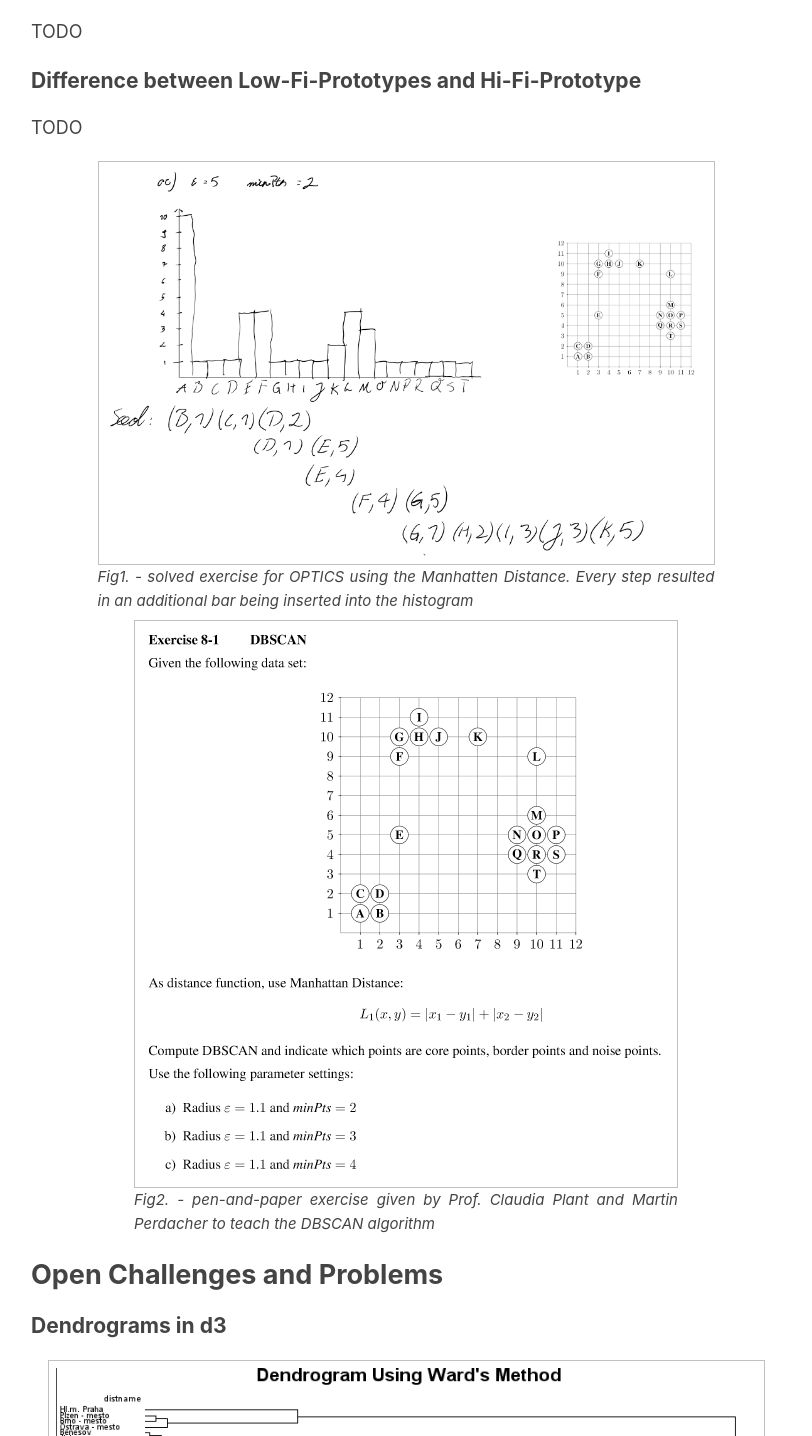
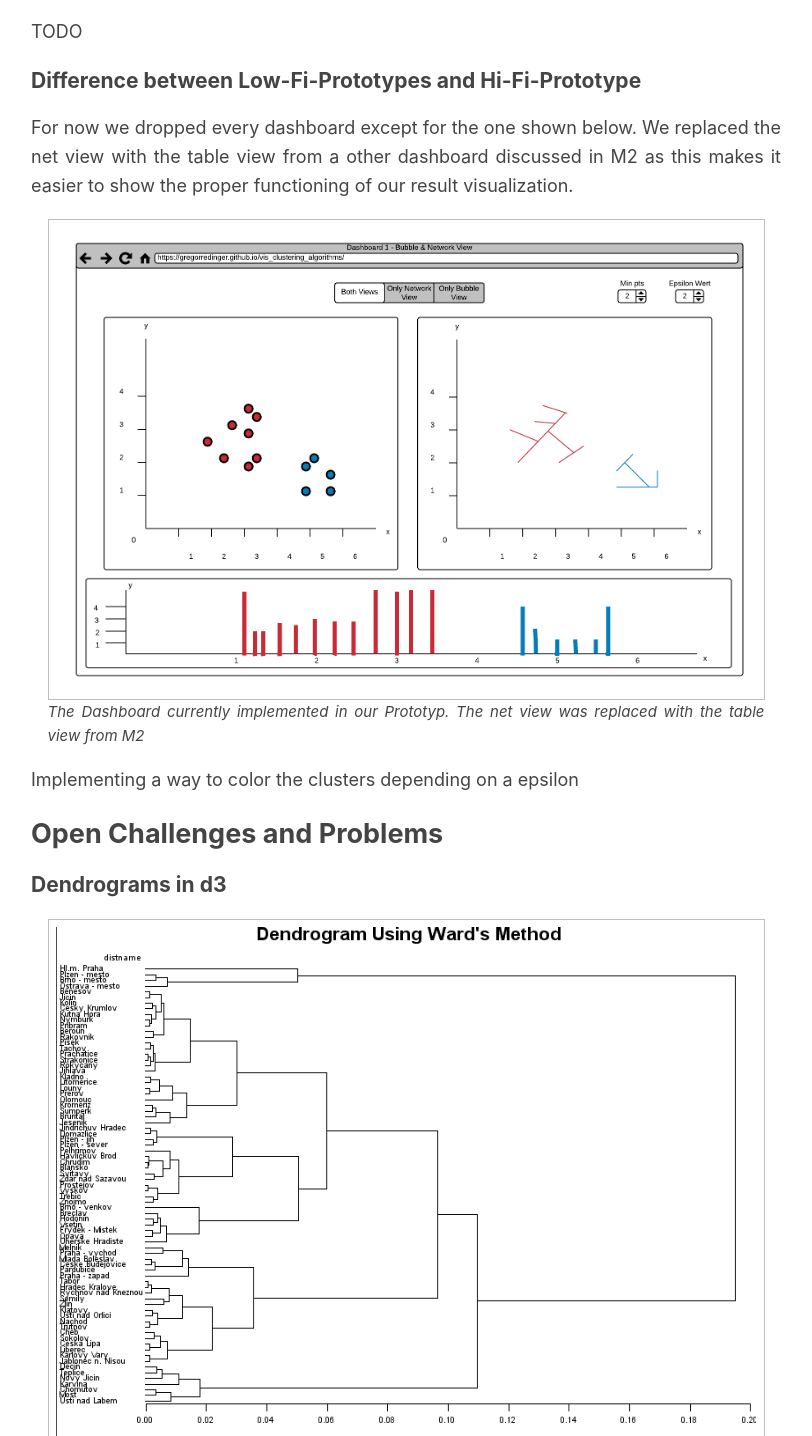
Before and after one commit to gregorredinger/vis_clustering_algorithms, a plain HTML site: page index.html in a window 1280 px wide. Shown: the part 1007-2443 px from the top of the page, without its empty margins (234-1046 px from the left). Drawn offline with Linux system fonts and the light colour scheme.

```diff
--- a/index.html
+++ b/index.html
@@ -130,25 +130,20 @@
 
 <h3>Difference between Low-Fi-Prototypes and Hi-Fi-Prototype</h3>
 <p>
-    TODO
+    For now we dropped every dashboard except for the one shown below. We replaced the net view with the table view from
+    a other dashboard discussed in M2 as this makes it easier to show the proper functioning of our result visualization.
 </p>
 <div>
     <figure>
-        <img src="img/exercise_OPTICS.PNG" alt="schreibtischlauf DBSCAN" width="600px">
-        <figcaption>Fig1. - solved exercise for OPTICS using the Manhatten Distance. Every step resulted in an additional
-            bar being inserted into the histogram
+        <img src="img/Dashboard_1_Blasen_Netzdarstellung.png" alt="Dashboard1" >
+        <figcaption>The Dashboard currently implemented in our Prototyp. The net view was replaced with the table view from M2
         </figcaption>
     </figure>
 </div>
 
-<div>
-    <figure>
-        <img src="img/exercise_SHEET.PNG" alt="pen-and-paper excercise of the course Scientific Data Management">
-        <figcaption>Fig2. - pen-and-paper exercise given by Prof. Claudia Plant and Martin Perdacher to teach the DBSCAN
-            algorithm
-        </figcaption>
-    </figure>
-</div>
+<p>
+    Implementing a way to color the clusters depending on a epsilon
+</p>
 
 <h2>Open Challenges and Problems</h2>
 <h3>Dendrograms in d3</h3>
```
Also changed, not shown: 1 other file.
